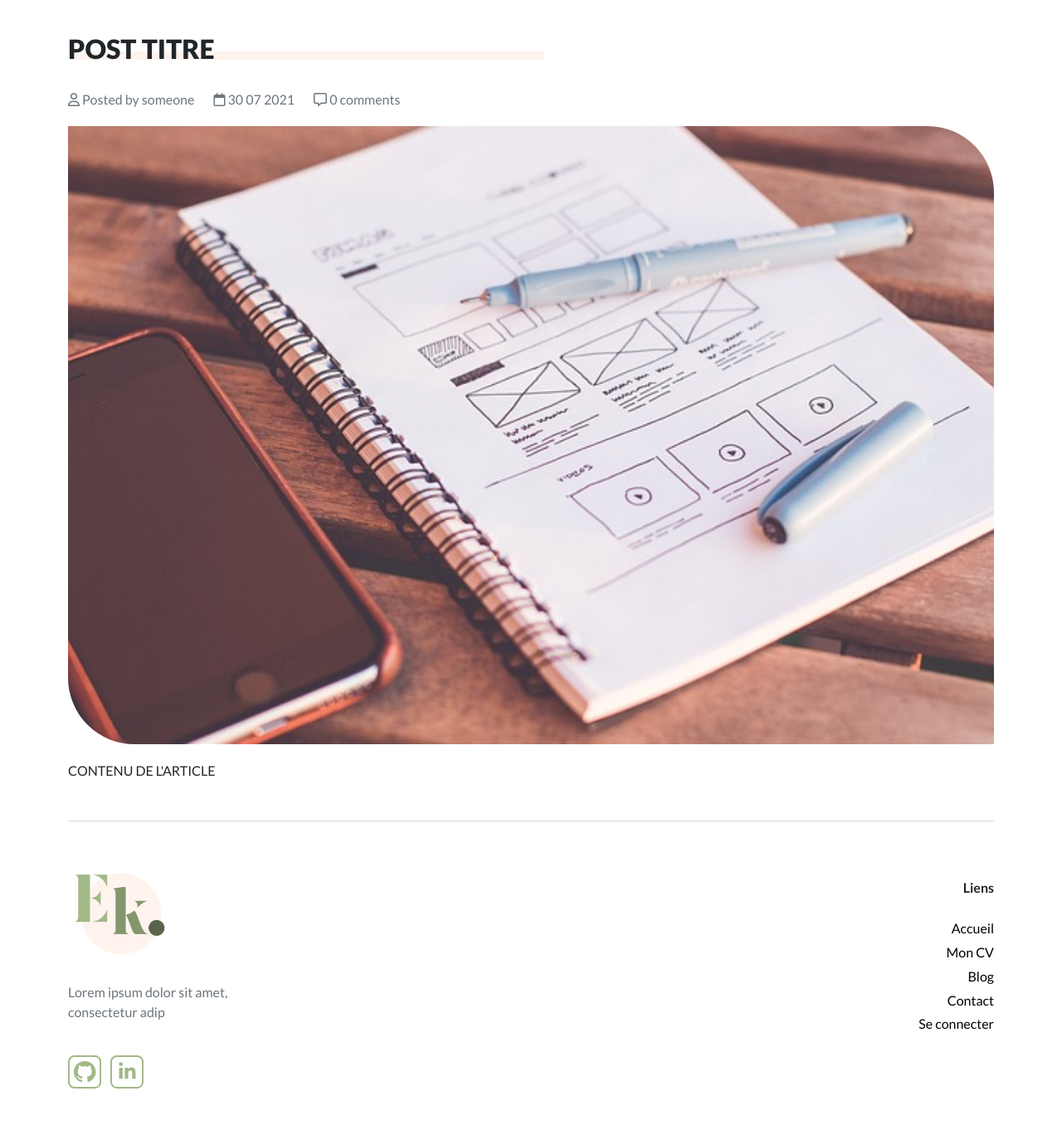
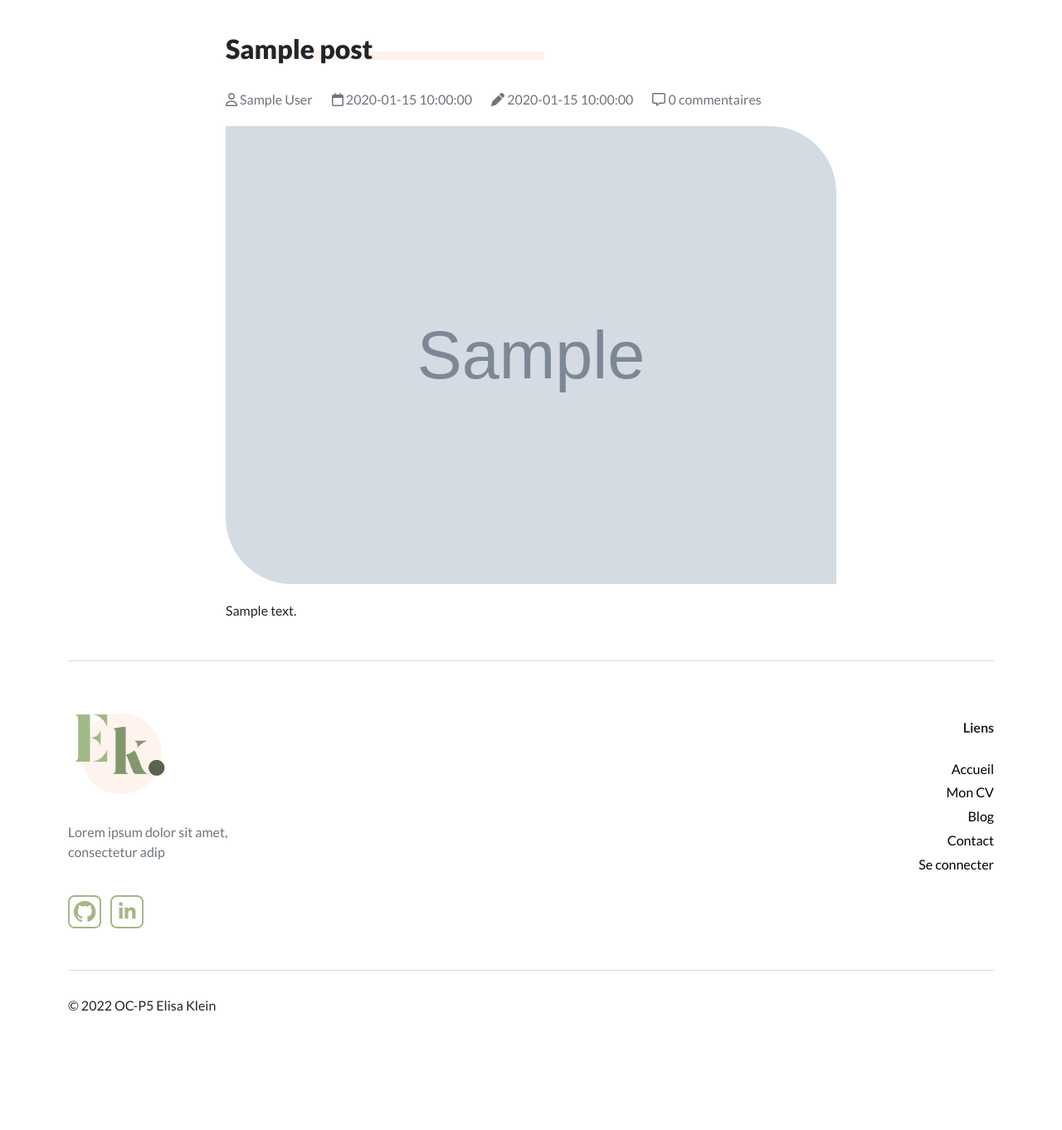
Before and after one commit to Elisa-K/P5_Blog, a PHP site: template ressources/views/front_office/single_post.html.twig in a window 1280 px wide. Shown: the part 110-1472 px from the top of the page at 83% size. After the commit the page ends 1329 px from the top, so only its background shows below. Run offline with PHP 8.4, Linux system fonts and the light colour scheme; the template is opened without the code that fills it: most values are stand-ins (such as "Sample title", 1, 10 or a date in 2020); grey boxes marked "Sample" are stand-in pictures; some libraries are stand-ins or nearby versions.

Commit message:
create single post page

```diff
--- a/app/Controllers/BlogController.php
+++ b/app/Controllers/BlogController.php
@@ -27,8 +27,9 @@ class BlogController extends Controller
 
 	public function getPost(int $id): void
 	{
-		// $postRepositoy = new PostRepository($this->getDatabase());
-		$this->view('front_office/single_post.html.twig', ['route' => '/blog']);
+		$postRepositoy = new PostRepository($this->getDatabase());
+		$post = $postRepositoy->getPostById($id);
+		$this->view('front_office/single_post.html.twig', ['route' => '/blog', 'post' => $post]);
 	}
 
 }
--- a/ressources/views/front_office/layout.html.twig
+++ b/ressources/views/front_office/layout.html.twig
@@ -12,8 +12,6 @@
 		<link rel="preconnect" href="https://fonts.gstatic.com" crossorigin/>
 		<link href="https://fonts.googleapis.com/css2?family=Lato:wght@400;700;900&display=swap" rel="stylesheet"/>
 		<link href="https://cdn.jsdelivr.net/npm/bootstrap@5.1.0/dist/css/bootstrap.min.css" rel="stylesheet" integrity="sha384-KyZXEAg3QhqLMpG8r+8fhAXLRk2vvoC2f3B09zVXn8CA5QIVfZOJ3BCsw2P0p/We" crossorigin="anonymous">
-		<script src="https://kit.fontawesome.com/0e035b9984.js" crossorigin="anonymous"></script>
-		<script src="https://kit.fontawesome.com/0e035b9984.js" crossorigin="anonymous"></script>
 		<link rel="stylesheet" href="/public/assets/front-office/styles.css"/>
 		{% block stylesheets %}{% endblock %}
 	</head>
@@ -89,6 +87,7 @@
 
 		<script src="https://cdn.jsdelivr.net/npm/bootstrap@5.1.0/dist/js/bootstrap.bundle.min.js" integrity="sha384-U1DAWAznBHeqEIlVSCgzq+c9gqGAJn5c/t99JyeKa9xxaYpSvHU5awsuZVVFIhvj" crossorigin="anonymous"></script>
 		<script src="https://cdnjs.cloudflare.com/ajax/libs/jquery/3.2.1/jquery.min.js"></script>
+		<script src="https://cdnjs.cloudflare.com/ajax/libs/font-awesome/6.2.0/js/all.min.js" integrity="sha512-naukR7I+Nk6gp7p5TMA4ycgfxaZBJ7MO5iC3Fp6ySQyKFHOGfpkSZkYVWV5R7u7cfAicxanwYQ5D1e17EfJcMA==" crossorigin="anonymous" referrerpolicy="no-referrer"></script>
 		{% block javascripts %}{% endblock %}
 	</body>
 </html>
--- a/ressources/views/front_office/single_post.html.twig
+++ b/ressources/views/front_office/single_post.html.twig
@@ -3,34 +3,46 @@
 {% block title %}
 	EK - Blog
 {% endblock %}
-
+{% block stylesheets %}
+<link rel="stylesheet" href="https://cdnjs.cloudflare.com/ajax/libs/prism/9000.0.1/themes/prism.min.css" integrity="sha512-/mZ1FHPkg6EKcxo0fKXF51ak6Cr2ocgDi5ytaTBjsQZIH/RNs6GF6+oId/vPe3eJB836T36nXwVh/WBl/cWT4w==" crossorigin="anonymous" referrerpolicy="no-referrer" />
+{% endblock %}
 {% block content %}
 	<div class="row">
-		<div class="main col-lg-12">
+		<div class="main col-lg-12 col-xl-8 col-md-12 mx-auto">
 			<div class="single-post">
-				<h2>POST TITRE</h2>
+				<h2>{{ post.title }}</h2>
 				<div class="post-meta text-muted">
 					<span>
 						<i class="far fa-user"></i>
-						Posted by someone
+						{{ post.author }}
 					</span>
 					<span>
 						<i class="far fa-calendar"></i>
-						30 07 2021
+						{{ post.created_at }}
 					</span>
+					{% if post.updated_at is not null %}
+					<span>
+						<i class="fa-solid fa-pen"></i>
+						{{ post.updated_at }}
+					</span>
+					{% endif %}
 					<span>
 						<i class="far fa-comment-alt"></i>
-						0 comments
+						0 commentaires
 					</span>
 				</div>
 				<div class="post-contant">
 					<div class="post-img">
-						<img src="/public/assets/featured-img/blog-post-1.jpg" alt="">
+						<img src="/public/assets/featured-img/{{ post.featured_img }}" alt="{{ post.title }}">
 					</div>
-					CONTENU DE L'ARTICLE
+					{{ post.content | raw }}
 				</div>
 			</div>
 		</div>
 	</div>
 
 {% endblock %}
+
+{% block javascripts %}
+	<script src="https://cdnjs.cloudflare.com/ajax/libs/prism/9000.0.1/prism.min.js" integrity="sha512-UOoJElONeUNzQbbKQbjldDf9MwOHqxNz49NNJJ1d90yp+X9edsHyJoAs6O4K19CZGaIdjI5ohK+O2y5lBTW6uQ==" crossorigin="anonymous" referrerpolicy="no-referrer"></script>
+{% endblock %}
```
Also changed, not shown: app/Models/Repositories/PostRepository.php (+21 -0 lines), ressources/views/front_office/blog.html.twig (+12 -1 lines).
